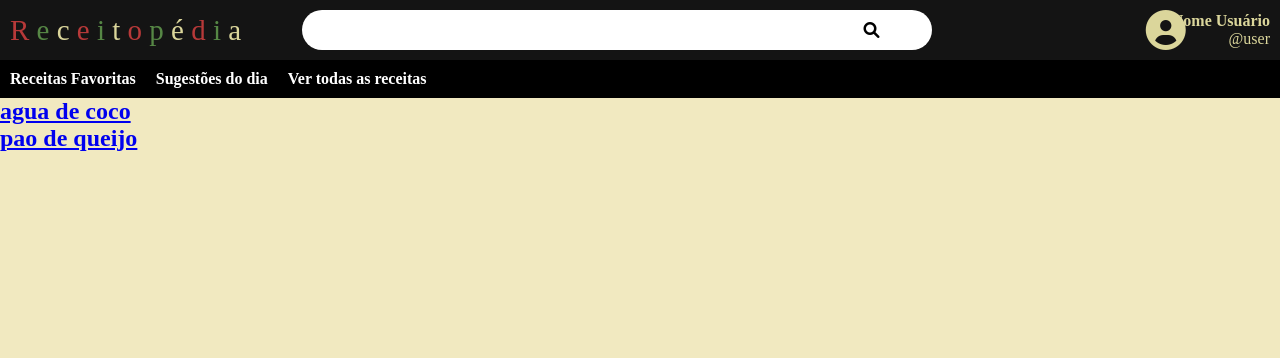
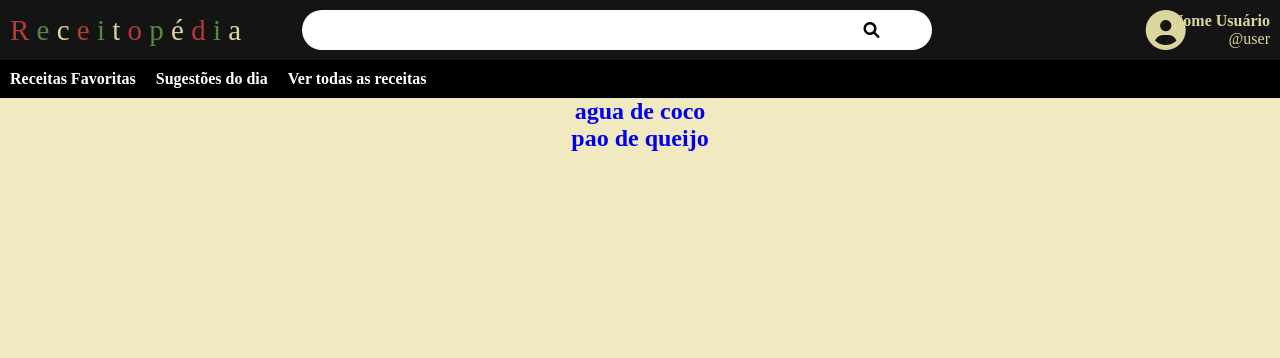
Before and after one commit to Caldas42/Receitopedia, a Django app: page /visualizar_todos/ in a window 1280 px wide. Shown: the top 358 px of the page. Run offline with Django 5.2, Linux system fonts and the light colour scheme; data comes from the database, SQL or seed files in the repository; some web fonts are replaced.

Commit message:
alinhando receitas no visualizar todos

```diff
--- a/templates/static/aplicacao/css/visualizarTodos.css
+++ b/templates/static/aplicacao/css/visualizarTodos.css
@@ -117,3 +117,10 @@ color: #568745;
 label {
     border-radius: 30px;
 }
+
+main a {
+    text-decoration: none;
+}
+h2 {
+    text-align: center;
+}
```
